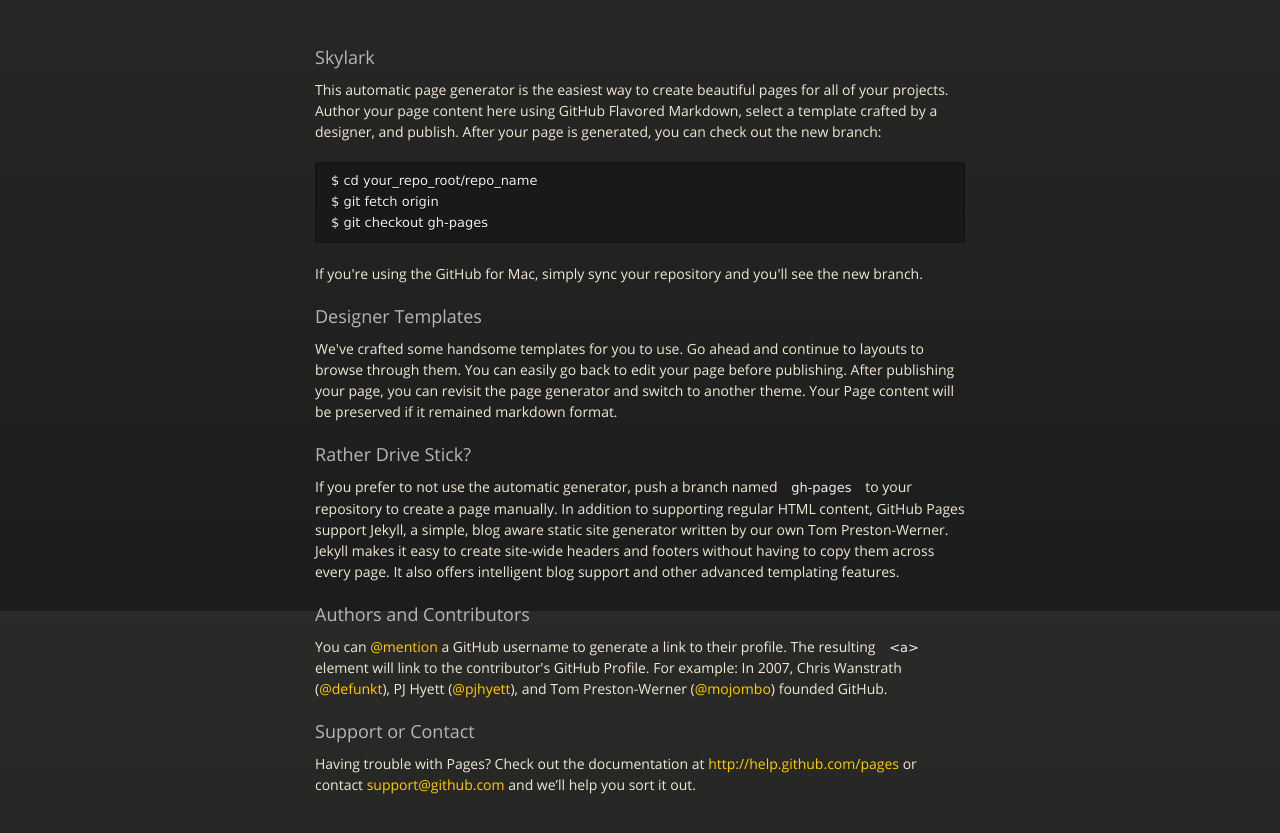
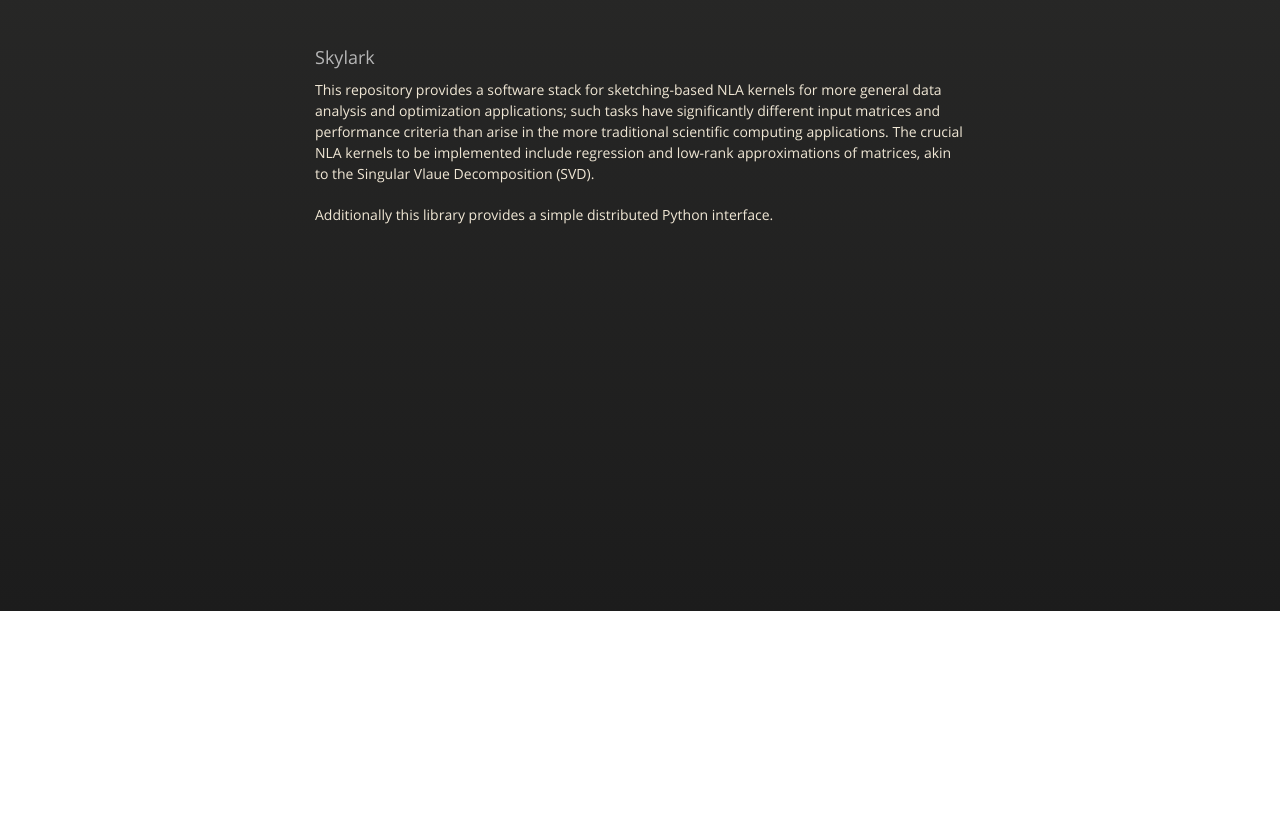
Before and after one commit to xdata-skylark/xdata-skylark.github.io, a plain HTML site: page index.html in a window 1280 px wide. Shown: the part 189-1022 px from the top of the page. After the commit the page ends 800 px from the top, so only its background shows below. Drawn offline with nearby package versions, Linux system fonts and the light colour scheme.

Commit message:
Update index.html

```diff
--- a/index.html
+++ b/index.html
@@ -38,34 +38,14 @@
         <h3>
 <a name="skylark" class="anchor" href="#skylark"><span class="octicon octicon-link"></span></a>Skylark</h3>
 
-<p>This automatic page generator is the easiest way to create beautiful pages for all of your projects. Author your page content here using GitHub Flavored Markdown, select a template crafted by a designer, and publish. After your page is generated, you can check out the new branch:</p>
+<p>This repository provides a software stack for sketching-based NLA kernels for more general data analysis and optimization applications;
+  such tasks have significantly different input matrices and performance criteria than arise in the more traditional scientific computing
+  applications. The crucial NLA kernels to be implemented include regression and low-rank approximations of matrices, akin to the
+  Singular Vlaue Decomposition (SVD).
+</p>
 
-<pre><code>$ cd your_repo_root/repo_name
-$ git fetch origin
-$ git checkout gh-pages
-</code></pre>
+<p>Additionally this library provides a simple distributed Python interface.</p>
 
-<p>If you're using the GitHub for Mac, simply sync your repository and you'll see the new branch.</p>
-
-<h3>
-<a name="designer-templates" class="anchor" href="#designer-templates"><span class="octicon octicon-link"></span></a>Designer Templates</h3>
-
-<p>We've crafted some handsome templates for you to use. Go ahead and continue to layouts to browse through them. You can easily go back to edit your page before publishing. After publishing your page, you can revisit the page generator and switch to another theme. Your Page content will be preserved if it remained markdown format.</p>
-
-<h3>
-<a name="rather-drive-stick" class="anchor" href="#rather-drive-stick"><span class="octicon octicon-link"></span></a>Rather Drive Stick?</h3>
-
-<p>If you prefer to not use the automatic generator, push a branch named <code>gh-pages</code> to your repository to create a page manually. In addition to supporting regular HTML content, GitHub Pages support Jekyll, a simple, blog aware static site generator written by our own Tom Preston-Werner. Jekyll makes it easy to create site-wide headers and footers without having to copy them across every page. It also offers intelligent blog support and other advanced templating features.</p>
-
-<h3>
-<a name="authors-and-contributors" class="anchor" href="#authors-and-contributors"><span class="octicon octicon-link"></span></a>Authors and Contributors</h3>
-
-<p>You can <a href="https://github.com/blog/821" class="user-mention">@mention</a> a GitHub username to generate a link to their profile. The resulting <code>&lt;a&gt;</code> element will link to the contributor's GitHub Profile. For example: In 2007, Chris Wanstrath (<a href="https://github.com/defunkt" class="user-mention">@defunkt</a>), PJ Hyett (<a href="https://github.com/pjhyett" class="user-mention">@pjhyett</a>), and Tom Preston-Werner (<a href="https://github.com/mojombo" class="user-mention">@mojombo</a>) founded GitHub.</p>
-
-<h3>
-<a name="support-or-contact" class="anchor" href="#support-or-contact"><span class="octicon octicon-link"></span></a>Support or Contact</h3>
-
-<p>Having trouble with Pages? Check out the documentation at <a href="http://help.github.com/pages">http://help.github.com/pages</a> or contact <a href="mailto:support@github.com">support@github.com</a> and we’ll help you sort it out.</p>
       </section>
 
     </div>
```
